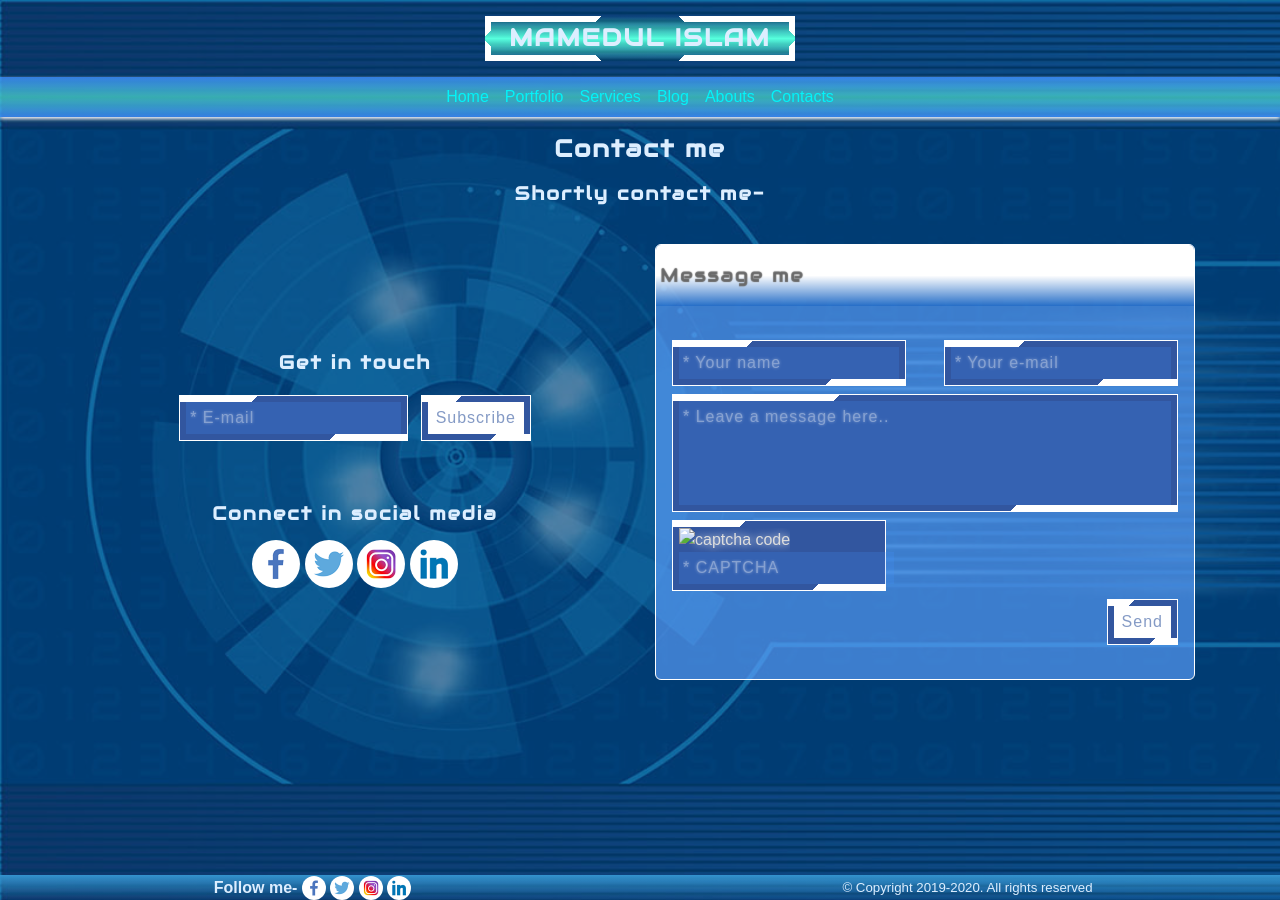
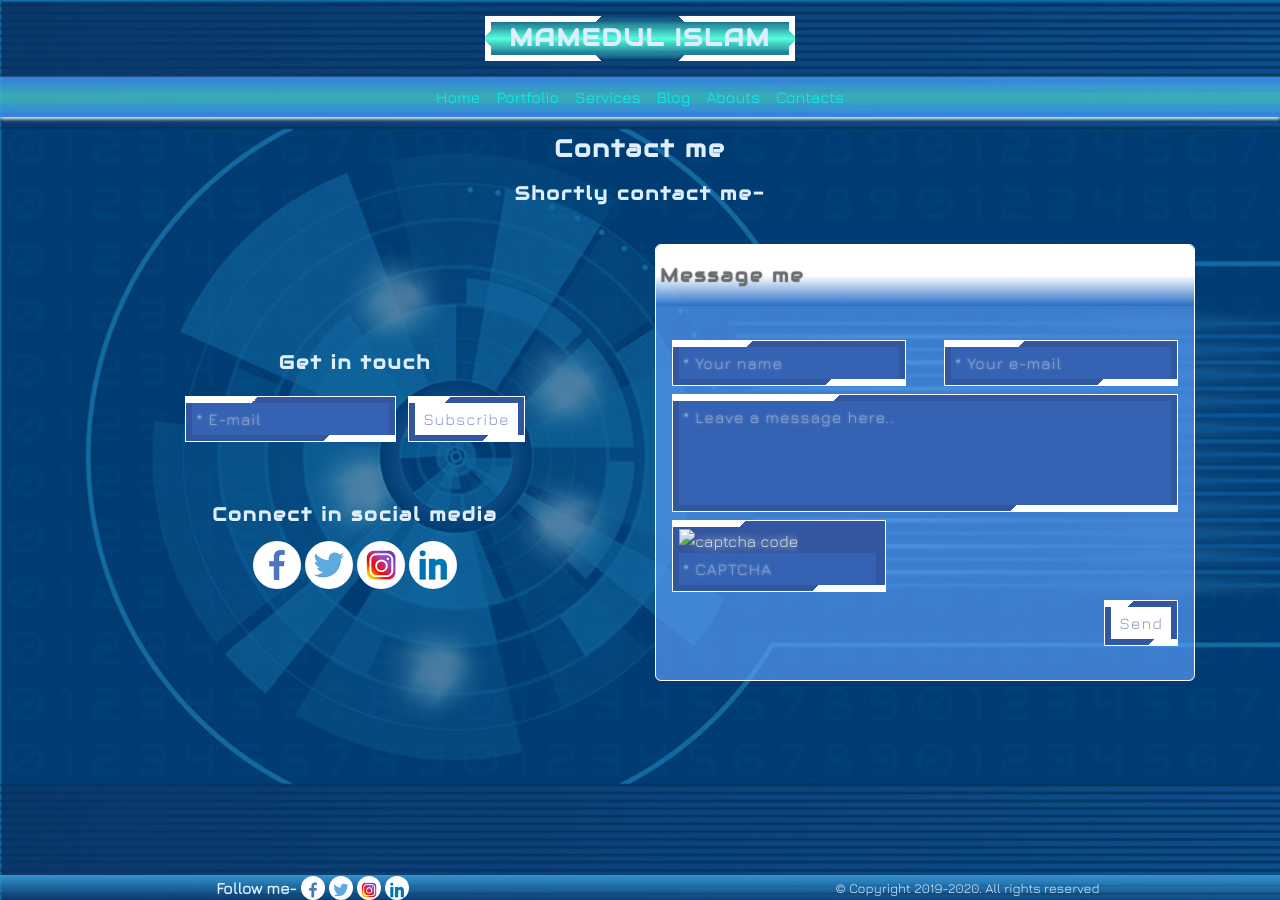
Before and after one commit to mamedul/mamedul.github.io, a Jekyll site: the page built from contacts.md, in a window 1280 px wide. Built offline with Jekyll 4.4.1, drawn with Linux system fonts in a browser that asks for light colours.

Commit message:
Update tech.css

```diff
--- a/assets/css/tech.css
+++ b/assets/css/tech.css
@@ -119,7 +119,7 @@ body{
 	padding: 0px;
 	font-size: 1em;
 	line-height: 1.5em;
-	font-family: 'Orbitron', sans-serif;
+	font-family: 'Jura', sans-serif;
 	color: #ddeeff;
 	background-color: #03114c;
 	background-color: rgba(64, 144, 255, 0.8);
```
